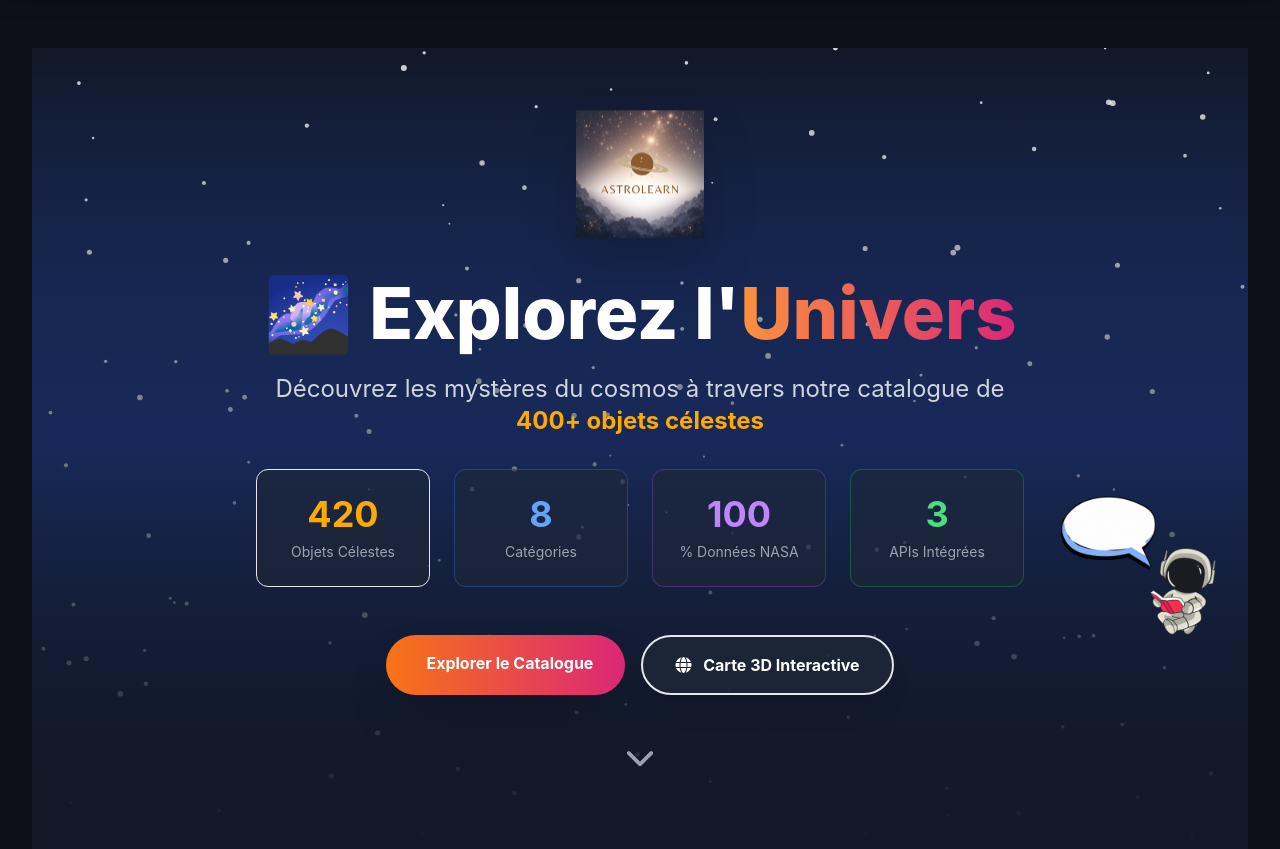
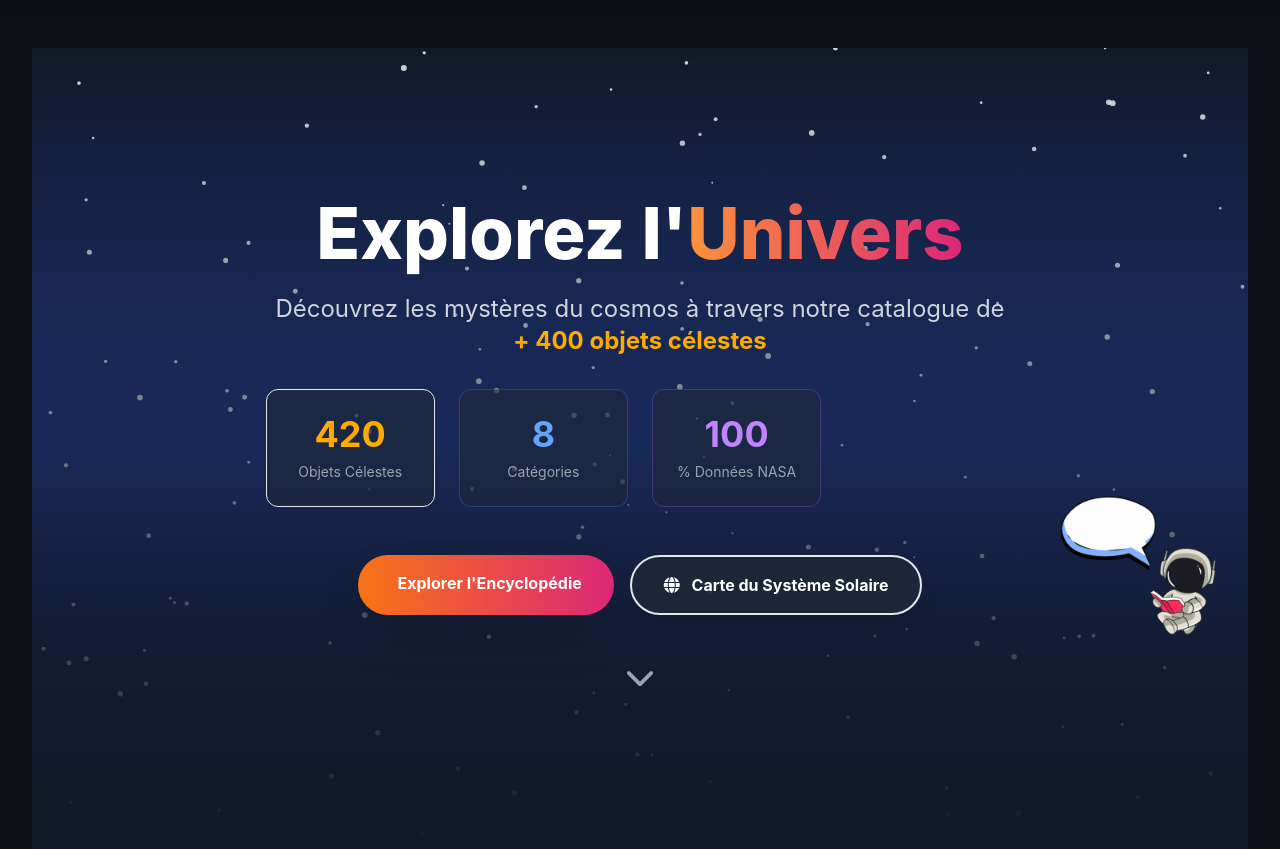
Before and after one commit to Aboubnan/AstroLearn, a Flask app: page / in a window 1280 px wide. Shown: the part 112-961 px from the top of the page. Run offline with Flask 3, Linux system fonts and the light colour scheme; some libraries are stand-ins or nearby versions.

Commit message:
Design: Renommage du Catalogue en Encyclopedie et Carte du ciel en  Carte du Système Solaire

```diff
--- a/templates/home.html
+++ b/templates/home.html
@@ -9,19 +9,14 @@
 
     <div class="relative z-10 text-center px-4 sm:px-6 lg:px-8 max-w-6xl mx-auto">
 
-        <div class="mb-8 animate-float">
-            <img src="{{ url_for('static', filename='images/logo.png') }}"
-                 alt="AstroLearn Logo"
-                 class="h-32 w-32 mx-auto drop-shadow-2xl">
-        </div>
 
         <h1 class="text-5xl sm:text-6xl lg:text-7xl font-extrabold text-white mb-6 animate-fade-in-up">
-            🌌 Explorez l'<span class="text-transparent bg-clip-text bg-gradient-to-r from-orange-400 to-pink-600">Univers</span>
+            Explorez l'<span class="text-transparent bg-clip-text bg-gradient-to-r from-orange-400 to-pink-600">Univers</span>
         </h1>
 
         <p class="text-xl sm:text-2xl text-gray-300 mb-8 max-w-3xl mx-auto animate-fade-in-up animation-delay-200">
-            Découvrez les mystères du cosmos à travers notre catalogue de
-            <span class="text-accent font-bold">400+ objets célestes</span>
+            Découvrez les mystères du cosmos à travers notre catalogue de <br>
+            <span class="text-accent font-bold">+ 400 objets célestes</span>
         </p>
 
         <!-- Statistiques -->
@@ -38,10 +33,6 @@
                 <div class="text-4xl font-bold text-purple-400 counter" data-target="100">0</div>
                 <div class="text-sm text-gray-400 mt-2">% Données NASA</div>
             </div>
-            <div class="bg-gray-800/60 backdrop-blur-sm p-6 rounded-xl border border-green-500/30 transform hover:scale-105 transition duration-300">
-                <div class="text-4xl font-bold text-green-400 counter" data-target="3">0</div>
-                <div class="text-sm text-gray-400 mt-2">APIs Intégrées</div>
-            </div>
         </div>
 
         <!-- Boutons CTA -->
@@ -50,7 +41,7 @@
                class="group relative px-8 py-4 bg-gradient-to-r from-orange-500 to-pink-600 text-white font-bold rounded-full shadow-2xl hover:shadow-accent/50 transform hover:scale-105 transition duration-300 overflow-hidden">
                 <span class="relative z-10 flex items-center justify-center">
                     <i class="fas fa-telescope mr-2"></i>
-                    Explorer le Catalogue
+                    Explorer l'Encyclopédie
                 </span>
                 <div class="absolute inset-0 bg-gradient-to-r from-pink-600 to-orange-500 opacity-0 group-hover:opacity-100 transition duration-300"></div>
             </a>
@@ -58,7 +49,7 @@
             <a href="{{ url_for('skymap.sky_map') }}"
                class="px-8 py-4 bg-gray-800/80 backdrop-blur-sm text-white font-bold rounded-full border-2 border-accent hover:bg-accent hover:text-gray-900 transform hover:scale-105 transition duration-300 shadow-xl">
                 <i class="fas fa-globe mr-2"></i>
-                Carte 3D Interactive
+                Carte du Système Solaire
             </a>
         </div>
 
```
